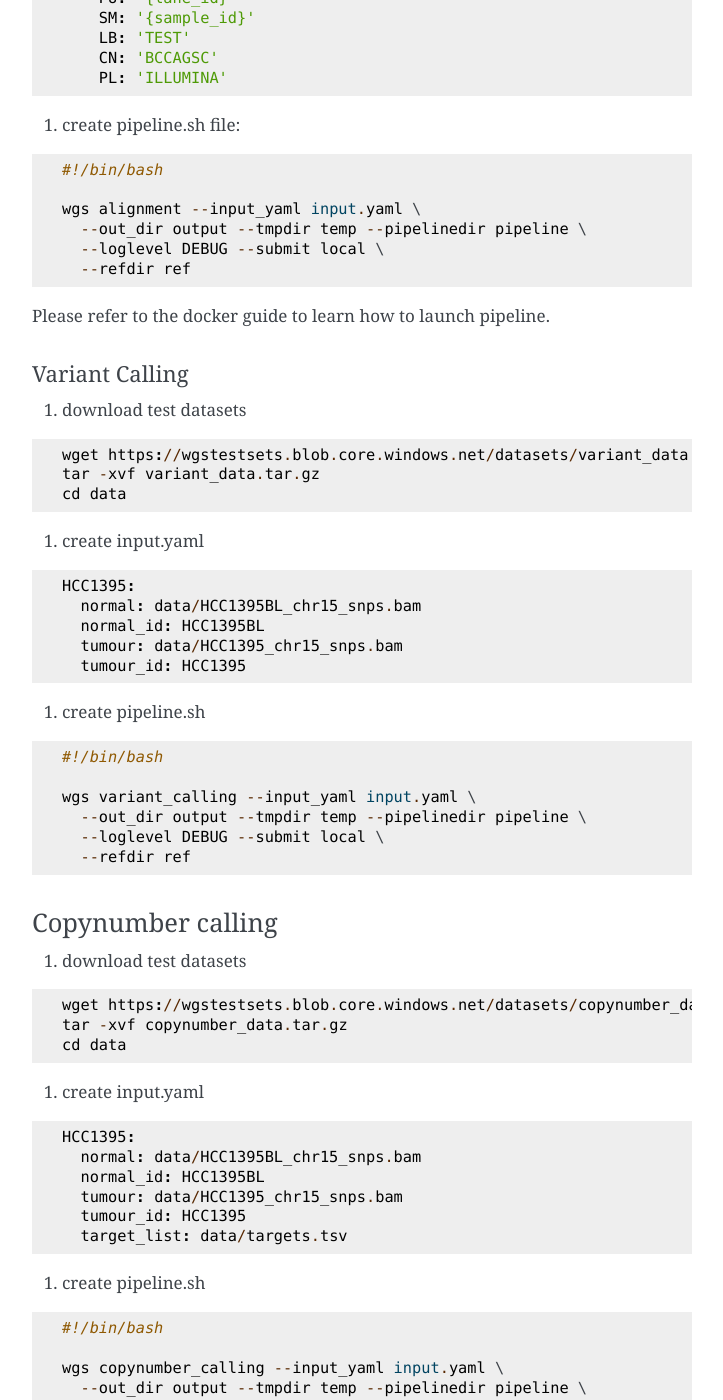
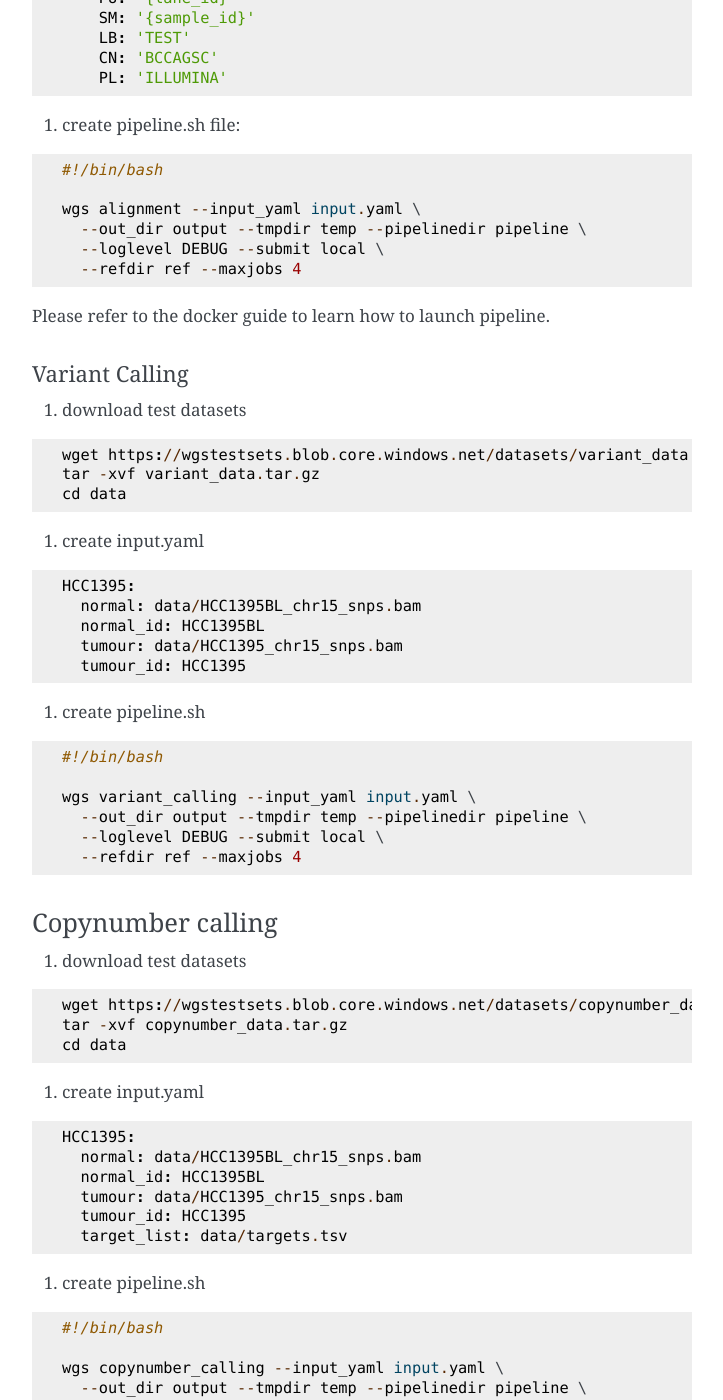
Before and after one commit to shahcompbio/wgs, a Sphinx documentation site: the page built from docs/source/index.md, in a window 1280 px wide and 1400 px high, scrolled down 794 px. Shown: the whole window, without its empty margins (388-1111 px from the left). Built offline with Sphinx 7.4.7, drawn with Linux system fonts in a browser that asks for light colours; some of the changed text lies outside the part shown.

Commit message:
docs: add maxjobs

````diff
--- a/docs/source/index.md
+++ b/docs/source/index.md
@@ -44,7 +44,7 @@ TEST:
 wgs alignment --input_yaml input.yaml \
   --out_dir output --tmpdir temp --pipelinedir pipeline \
   --loglevel DEBUG --submit local \
-  --refdir ref
+  --refdir ref --maxjobs 4
 ```
 
 Please refer to the docker guide to learn how to launch pipeline.
@@ -71,7 +71,7 @@ HCC1395:
 wgs variant_calling --input_yaml input.yaml \
   --out_dir output --tmpdir temp --pipelinedir pipeline \
   --loglevel DEBUG --submit local \
-  --refdir ref
+  --refdir ref --maxjobs 4
 ```
 
 ### Copynumber calling
@@ -97,7 +97,7 @@ HCC1395:
 wgs copynumber_calling --input_yaml input.yaml \
   --out_dir output --tmpdir temp --pipelinedir pipeline \
   --loglevel DEBUG --submit local \
-  --refdir ref --titan
+  --refdir ref --titan --maxjobs 4
 ```
 
 ### Breakpoint calling
@@ -122,7 +122,7 @@ SA123:
 wgs breakpoint_calling --input_yaml input.yaml \
   --out_dir output --tmpdir temp --pipelinedir pipeline \
   --loglevel DEBUG --submit local \
-  --refdir ref
+  --refdir ref --maxjobs 4
 ```
 
 ###  Realignment
@@ -145,7 +145,7 @@ SA123:
 wgs realignment --input_yaml input.yaml \
   --out_dir output --tmpdir temp --pipelinedir pipeline \
   --loglevel DEBUG --submit local \
-  --refdir ref
+  --refdir ref --maxjobs 4
 ```
 
 
````
